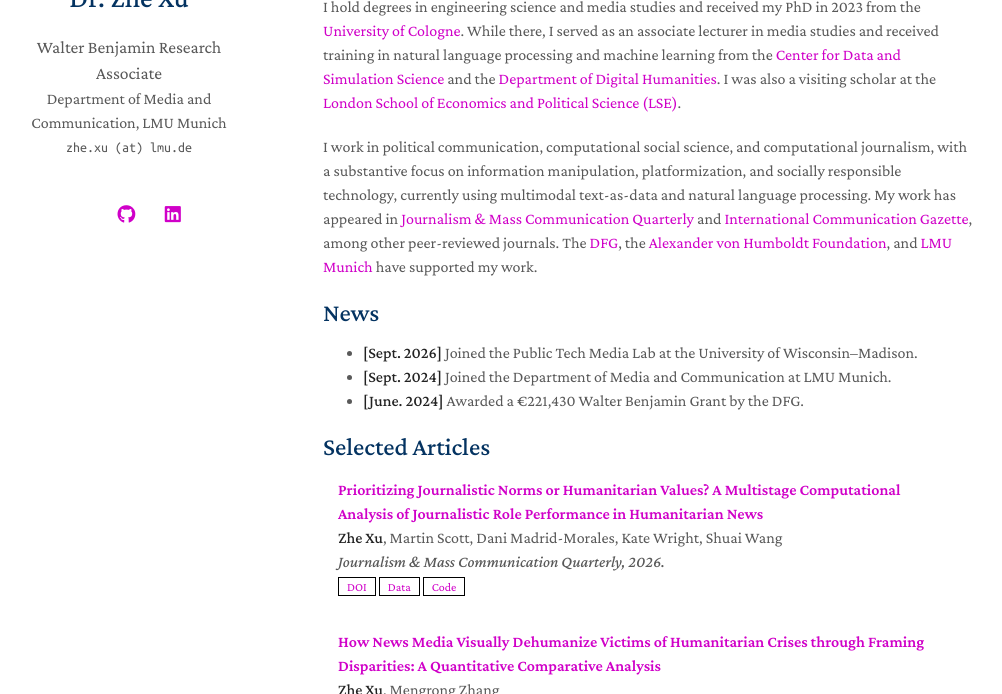
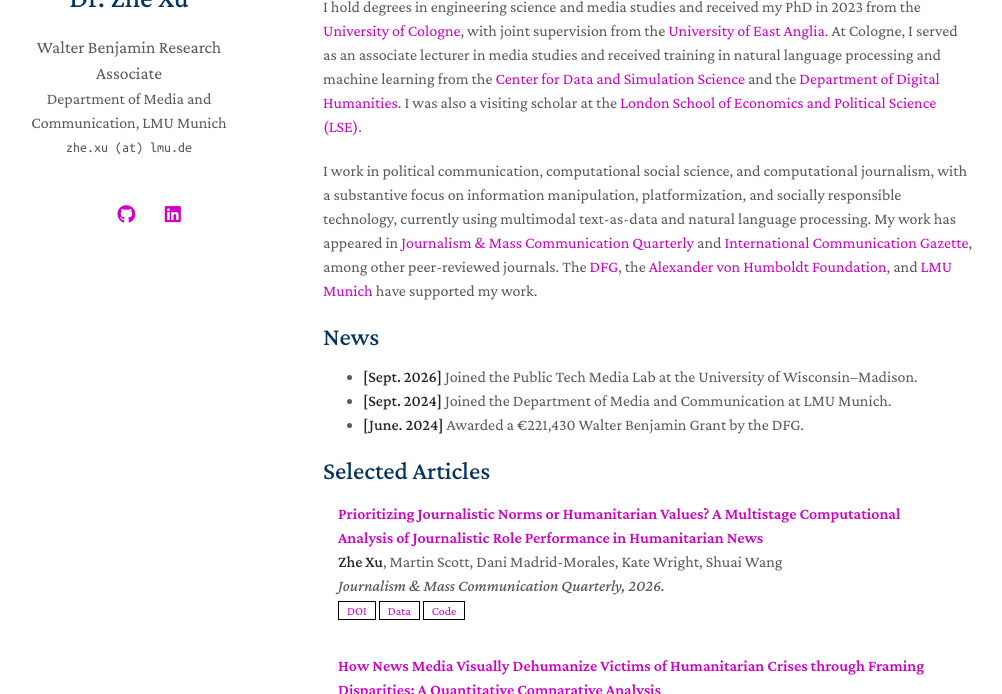
Before and after one commit to zhexuphd/newweb, a Jekyll site: the page built from index.md, in a window 1280 px wide and 900 px high, cut to the strip 206-900 px from the top of the window. Shown: the whole strip, without its empty margins (147-1149 px from the left). Built offline with Jekyll 4.4.1, drawn with Linux system fonts in a browser that asks for light colours; a style sheet for code colours, icons or effects is not loaded; our own code applies the rules of GitHub Pages for plain Markdown files.

Commit message:
Update index.md

```diff
--- a/index.md
+++ b/index.md
@@ -6,7 +6,7 @@ layout: homepage
 
 I am a [Walter Benjamin](https://www.dfg.de/en/research-funding/funding-opportunities/programmes/individual/walter-benjamin) [research associate](https://www.sw.lmu.de/ifkw/de/das-institut/organisation-und-ansprechpartner/menschen-am-ifkw/kontaktseite/zhe-xu-b7d6b0a9.html) in the [Department of Media and Communication](https://www.ifkw.uni-muenchen.de/index.html) at [LMU Munich](https://www.lmu.de/en/), where I serve as PI of a [German Research Foundation (DFG)](https://www.dfg.de/) project. I am also a [research fellow](https://ptml.sjmc.wisc.edu/staff/xu-zhe/) at the [Public Tech Media Lab](https://ptml.sjmc.wisc.edu/), [University of Wisconsin–Madison](https://www.wisc.edu/).
 
-I hold degrees in engineering science and media studies and received my PhD in 2023 from the [University of Cologne](https://www.uni-koeln.de/en/). While there, I served as an associate lecturer in media studies and received training in natural language processing and machine learning from the [Center for Data and Simulation Science](https://cds.uni-koeln.de/en/) and the [Department of Digital Humanities](https://dh.phil-fak.uni-koeln.de/). I was also a visiting scholar at the [London School of Economics and Political Science (LSE)](https://www.lse.ac.uk/).
+I hold degrees in engineering science and media studies and received my PhD in 2023 from the [University of Cologne](https://www.uni-koeln.de/en/), with joint supervision from the [University of East Anglia](https://www.uea.ac.uk/). At Cologne, I served as an associate lecturer in media studies and received training in natural language processing and machine learning from the [Center for Data and Simulation Science](https://cds.uni-koeln.de/en/) and the [Department of Digital Humanities](https://dh.phil-fak.uni-koeln.de/). I was also a visiting scholar at the [London School of Economics and Political Science (LSE)](https://www.lse.ac.uk/).
 
 I work in political communication, computational social science, and computational journalism, with a substantive focus on information manipulation, platformization, and socially responsible technology, currently using multimodal text-as-data and natural language processing. My work has appeared in [Journalism & Mass Communication Quarterly](https://journals.sagepub.com/home/jmq) and [International Communication Gazette](https://journals.sagepub.com/home/gaz), among other peer-reviewed journals. The [DFG](https://www.dfg.de/), the [Alexander von Humboldt Foundation](https://www.humboldt-foundation.de/), and [LMU Munich](https://www.lmu.de/en/) have supported my work.
 
```
